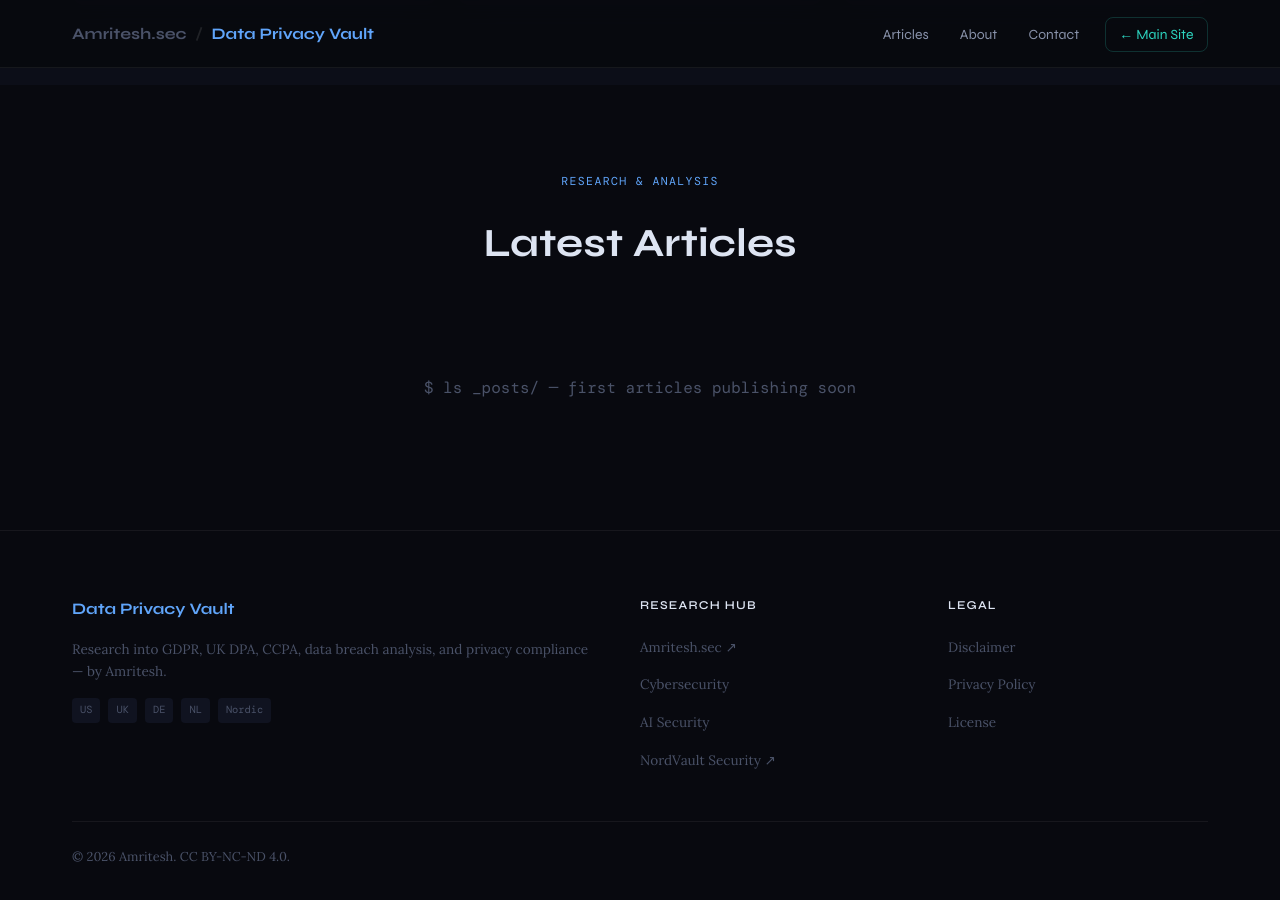
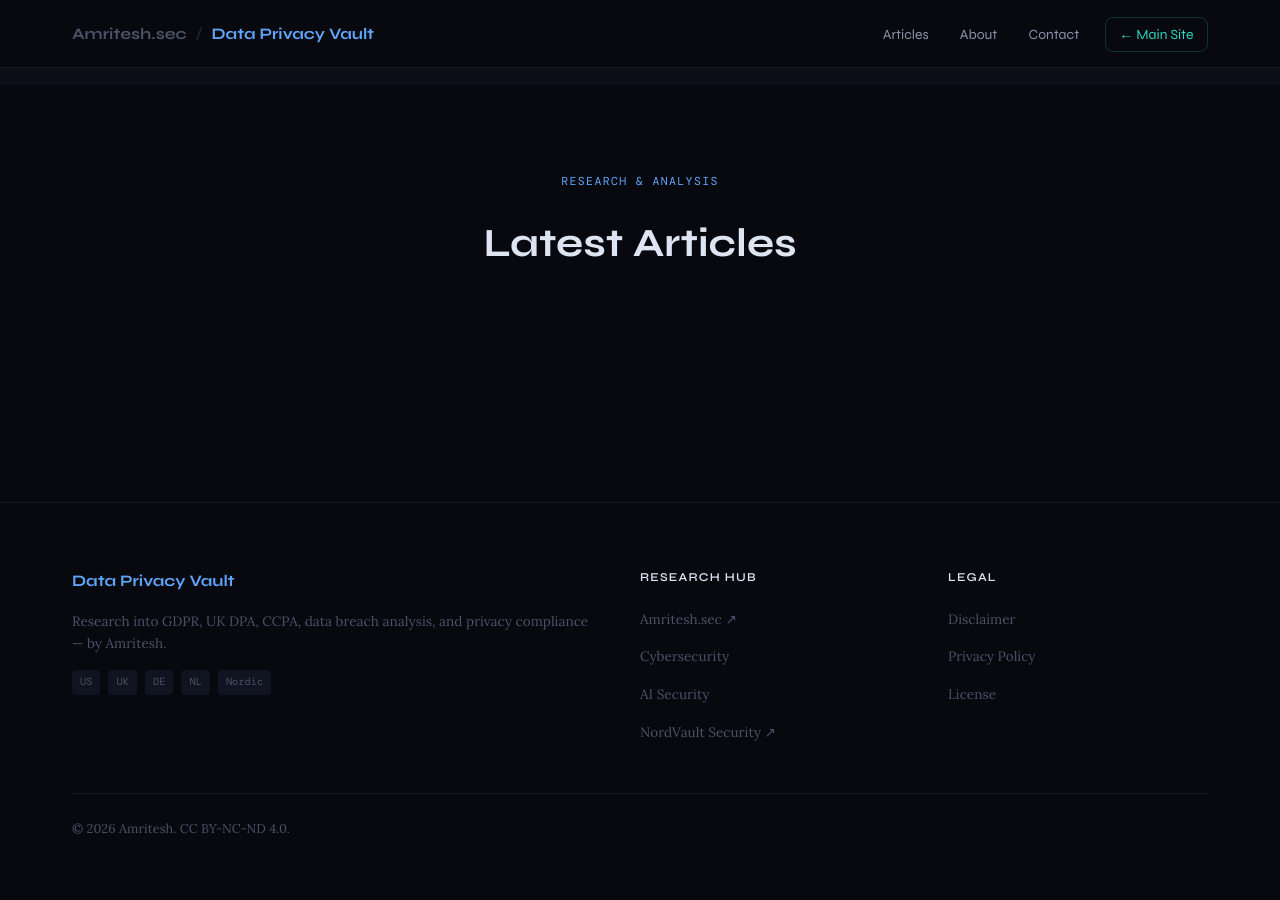
Before and after one commit to amritesh-sec/data-privacy-vault, a Jekyll site: the page built from index.html, in a window 1280 px wide and 900 px high, scrolled down 1752 px. Built offline with Jekyll 4.4.1, drawn with Linux system fonts in a browser that asks for light colours; some web fonts are replaced; after the commit the page ends 2624 px from its top, so only the background shows below that.

Commit message:
Update index.html

```diff
--- a/index.html
+++ b/index.html
@@ -138,7 +138,7 @@
     </div>
     {% else %}
     <div style="text-align:center;padding:3rem 0;">
-      <p style="font-family:var(--font-mono);color:var(--text-3);">$ ls _posts/ — first articles publishing soon</p>
+      <p style="font-family:var(--font-mono);color:var(--text-3);"> <!-- $ ls _posts/ — first articles publishing soon --></p>
     </div>
     {% endif %}
   </div>
```
